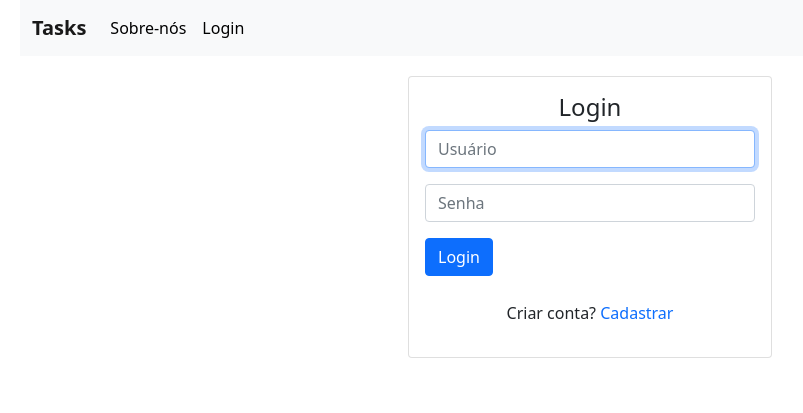
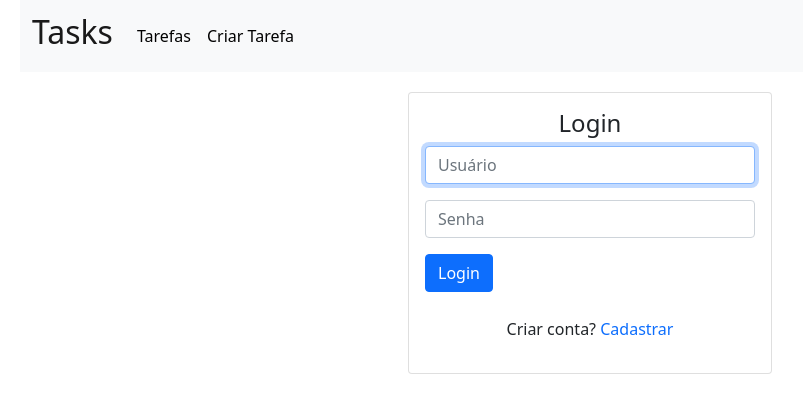
Before and after one commit to josevictorp81/Tasks, a Django app: page /accounts/login/ in a window 1280 px wide. Shown: the top 413 px of the page, without its empty margins (50-853 px from the left). Run offline with Django 3.2, Linux system fonts and the light colour scheme; parts of the project's set-up code (start-up, migrations or seed data) failed here and were passed over; some libraries are stand-ins or nearby versions.

Commit message:
alterando navbar

```diff
--- a/tasks/core/templates/base.html
+++ b/tasks/core/templates/base.html
@@ -15,6 +15,32 @@
     <div class="container">
         <nav class="navbar navbar-expand-lg navbar-light bg-light">
             <div class="container-fluid">
+              <a class="navbar-brand" href=""><h2>Tasks</h2></a>
+
+              <div class="collapse navbar-collapse" id="navbarNav">
+                <ul class="navbar-nav">
+                  <li class="nav-item">
+                    <a class="nav-link" href="{% url 'taskList' %}">Tarefas</a>
+                  </li>
+                  <li class="nav-item">
+                    <a class="nav-link" href="{% url 'newTask' %}">Criar Tarefa</a>
+                  </li>
+                </ul>
+              </div>
+              {% if user.is_authenticated %}
+                <div class="nav-item dropdown">
+                  <div class="nav-link dropdown-toggle" id="navbarDropdownMenuLink" role="button" data-bs-toggle="dropdown" aria-expanded="false">
+                    <img src="" class="">&nbsp;{{ user.username }}
+                  </div>
+                  <ul class="dropdown-menu" aria-labelledby="navbarDropdownMenuLink">
+                    <li><a class="dropdown-item" href="{% url 'logout' %}">Logout</a></li>
+                  </ul>
+                </div>
+              {% endif %}
+            </div>
+          </nav>
+        <!-- <nav class="navbar navbar-expand-lg navbar-light bg-light">
+            <div class="container-fluid">
               <a class="navbar-brand" href="{% url 'taskList' %}">Tasks</a>
               <button class="navbar-toggler" type="button" data-bs-toggle="collapse" data-bs-target="#navbarSupportedContent" aria-controls="navbarSupportedContent" aria-expanded="false" aria-label="Toggle navigation">
                 <span class="navbar-toggler-icon"></span>
@@ -26,25 +52,18 @@
                                 <a class="nav-link" aria-current="page" href="{% url 'taskList' %}">Tarefas</a>
                             </li>
                             <li class="nav-item">
-                                <a class="nav-link" aria-current="page" href="#">Usuários</a>
+                                <a class="nav-link" aria-current="page" href="#">{{ user.username }}</a>
                             </li>
                         {% endif %}
-                        <li class="nav-item">
-                            <a class="nav-link" aria-current="page" href="#">Sobre-nós</a>
-                        </li>
                         {% if user.is_authenticated %}
                             <li class="nav-item">
                                 <a class="nav-link" aria-current="page" href="{% url 'logout' %}">Logout</a>
-                            </li>
-                        {% else %}
-                            <li class="nav-item">
-                                <a class="nav-link" aria-current="page" href="{% url 'login' %}">Login</a>
                             </li>
                         {% endif %}
                     </ul>
                 </div>
             </div>
-        </nav>
+        </nav> -->
 
         {% block content %} {% endblock %}
 
```
